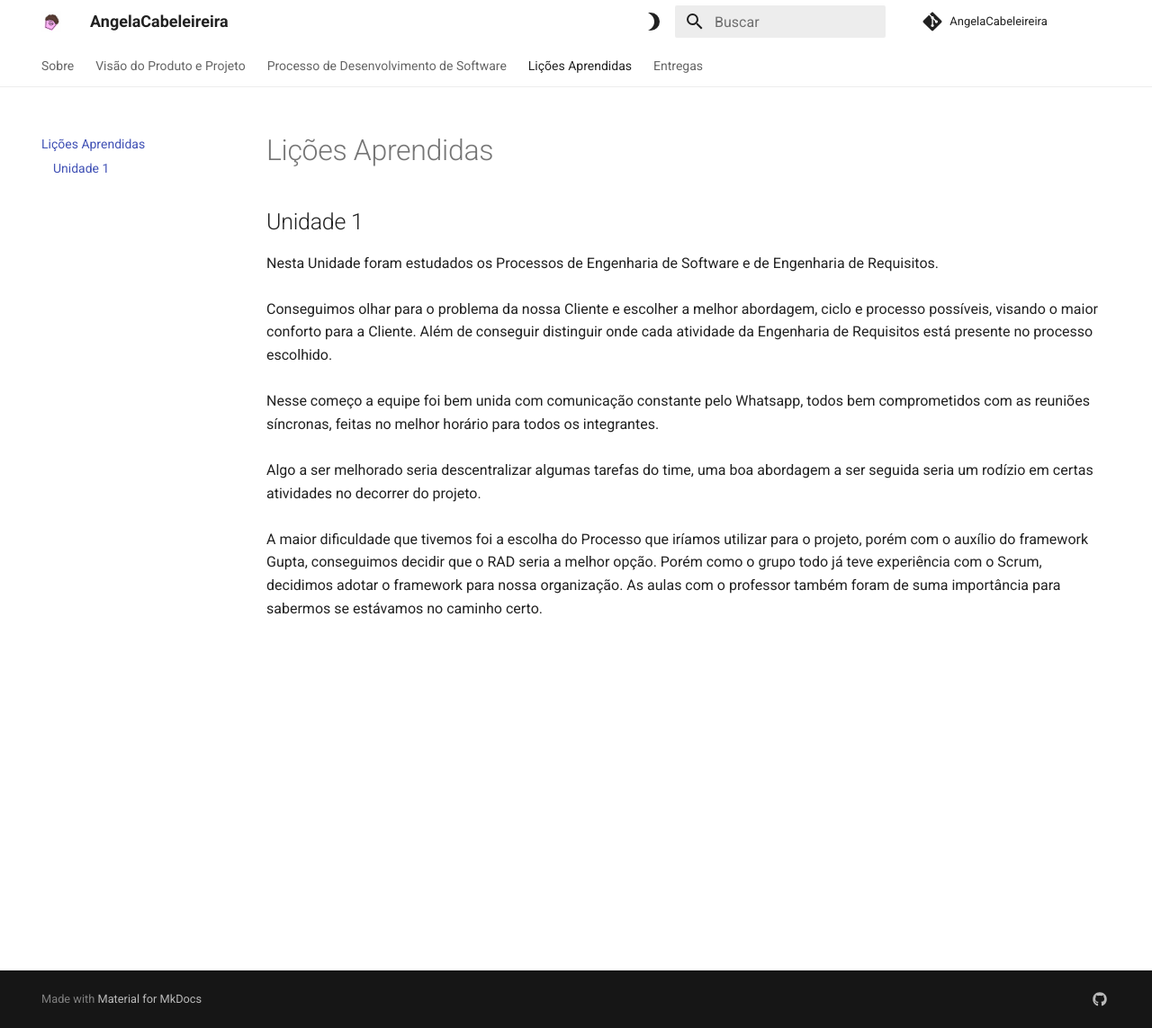
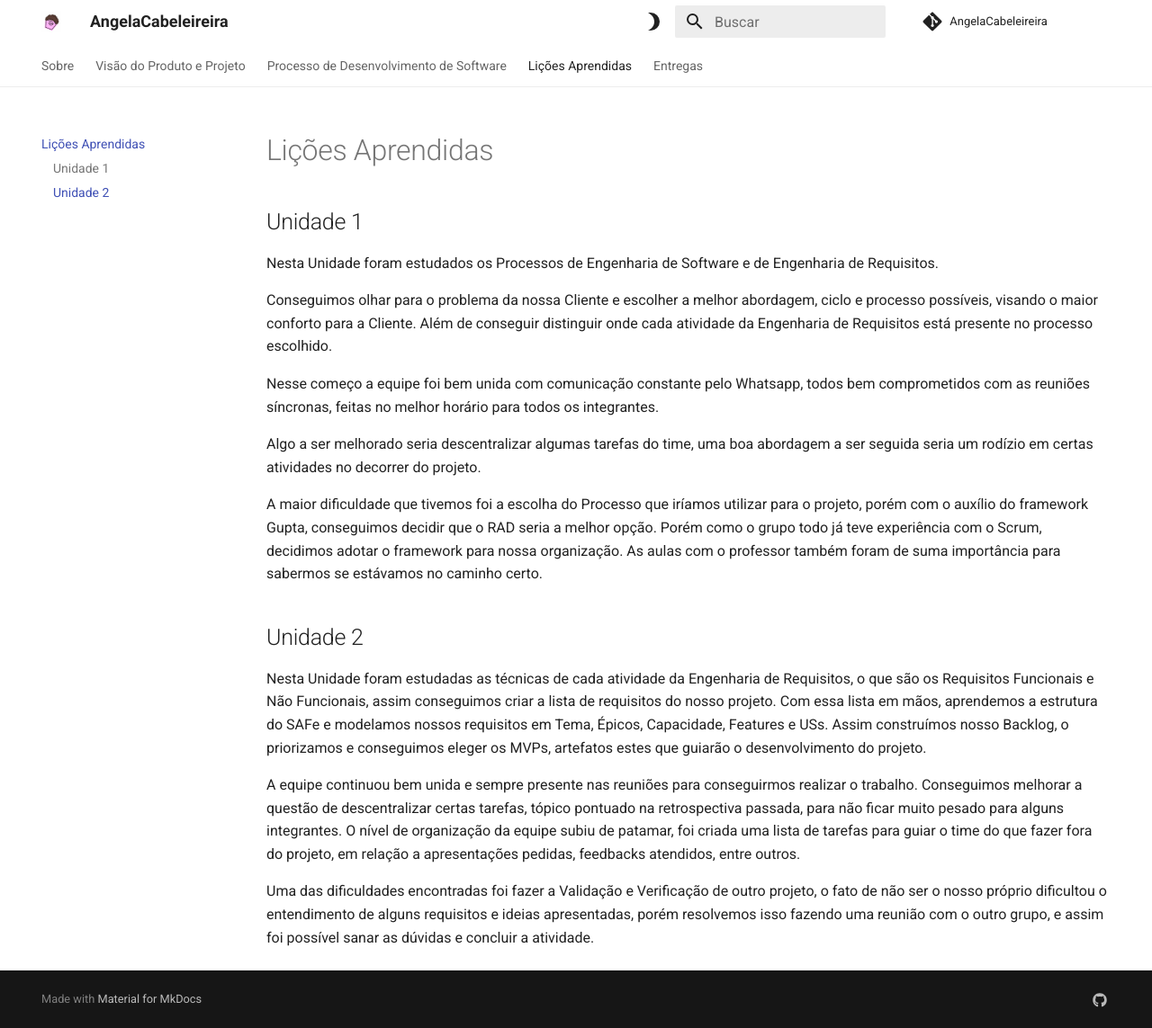
Before and after one commit to mdsreq-fga-unb/2023.2-AngelaCabeleireira, an MkDocs documentation site: the page built from docs/LicoesAprendidas.md, in a window 1280 px wide and 1143 px high. Shown: the whole window at 90% size. Built offline with MkDocs 1.6.1 and Material for MkDocs 9.7.7, drawn with Linux system fonts in a browser that asks for light colours; comment, search, counter and statistics services are not loaded.

Commit message:
updated `LicoesAprendidas.md` with unity 2 lessons

```diff
--- a/docs/LicoesAprendidas.md
+++ b/docs/LicoesAprendidas.md
@@ -2,14 +2,20 @@
 
 ## Unidade 1
 
-<p>
-    Nesta Unidade foram estudados os Processos de Engenharia de Software e de Engenharia de Requisitos. </br></br>
+Nesta Unidade foram estudados os Processos de Engenharia de Software e de Engenharia de Requisitos. </br>
 
-    Conseguimos olhar para o problema da nossa Cliente e escolher a melhor abordagem, ciclo e processo possíveis, visando o maior conforto para a Cliente. Além de conseguir distinguir onde cada atividade da Engenharia de Requisitos está presente no processo escolhido. </br></br>
+Conseguimos olhar para o problema da nossa Cliente e escolher a melhor abordagem, ciclo e processo possíveis, visando o maior conforto para a Cliente. Além de conseguir distinguir onde cada atividade da Engenharia de Requisitos está presente no processo escolhido. </br>
 
-    Nesse começo a equipe foi bem unida com comunicação constante pelo Whatsapp, todos bem comprometidos com as reuniões síncronas, feitas no melhor horário para todos os integrantes. </br></br>
+Nesse começo a equipe foi bem unida com comunicação constante pelo Whatsapp, todos bem comprometidos com as reuniões síncronas, feitas no melhor horário para todos os integrantes. </br>
 
-    Algo a ser melhorado seria descentralizar algumas tarefas do time, uma boa abordagem a ser seguida seria um rodízio em certas atividades no decorrer do projeto. </br></br>
+Algo a ser melhorado seria descentralizar algumas tarefas do time, uma boa abordagem a ser seguida seria um rodízio em certas atividades no decorrer do projeto. </br>
 
-    A maior dificuldade que tivemos foi a escolha do Processo que iríamos utilizar para o projeto, porém com o auxílio do framework Gupta, conseguimos decidir que o RAD seria a melhor opção. Porém como o grupo todo já teve experiência com o Scrum, decidimos adotar o framework para nossa organização. As aulas com o professor também foram de suma importância para sabermos se estávamos no caminho certo. </br></br>
-</p>
+A maior dificuldade que tivemos foi a escolha do Processo que iríamos utilizar para o projeto, porém com o auxílio do framework Gupta, conseguimos decidir que o RAD seria a melhor opção. Porém como o grupo todo já teve experiência com o Scrum, decidimos adotar o framework para nossa organização. As aulas com o professor também foram de suma importância para sabermos se estávamos no caminho certo. </br>
+
+## Unidade 2
+
+Nesta Unidade foram estudadas as técnicas de cada atividade da Engenharia de Requisitos, o que são os Requisitos Funcionais e Não Funcionais, assim conseguimos criar a lista de requisitos do nosso projeto. Com essa lista em mãos, aprendemos a estrutura do SAFe e modelamos nossos requisitos em Tema, Épicos, Capacidade, Features e USs. Assim construímos nosso Backlog, o priorizamos e conseguimos eleger os MVPs, artefatos estes que guiarão o desenvolvimento do projeto. </br>
+
+A equipe continuou bem unida e sempre presente nas reuniões para conseguirmos realizar o trabalho. Conseguimos melhorar a questão de descentralizar certas tarefas, tópico pontuado na retrospectiva passada, para não ficar muito pesado para alguns integrantes. O nível de organização da equipe subiu de patamar, foi criada uma lista de tarefas para guiar o time do que fazer fora do projeto, em relação a apresentações pedidas, feedbacks atendidos, entre outros. </br>
+
+Uma das dificuldades encontradas foi fazer a Validação e Verificação de outro projeto, o fato de não ser o nosso próprio dificultou o entendimento de alguns requisitos e ideias apresentadas, porém resolvemos isso fazendo uma reunião com o outro grupo, e assim foi possível sanar as dúvidas e concluir a atividade. </br>
```
Also changed, not shown: docs/ProcessoDesenv.md (+0 -8 lines), docs/VisaoProdutoEProjeto/visaoProjeto.md (+6 -6 lines).
